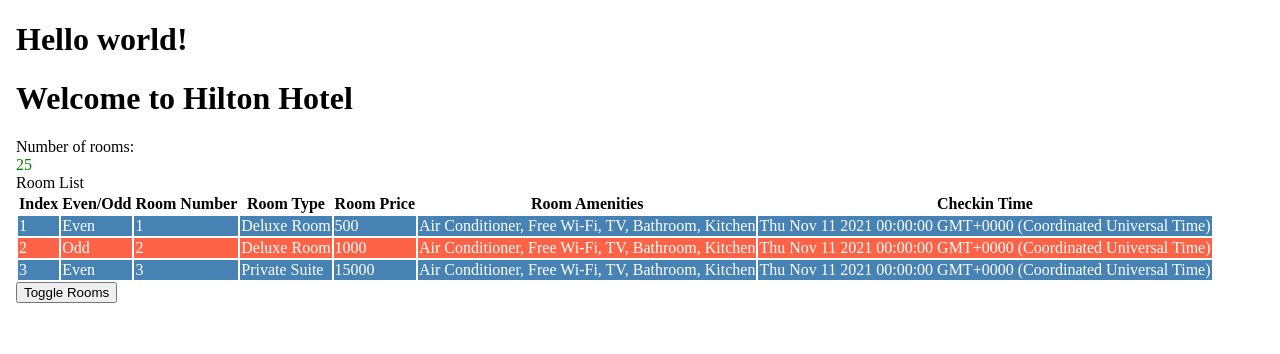
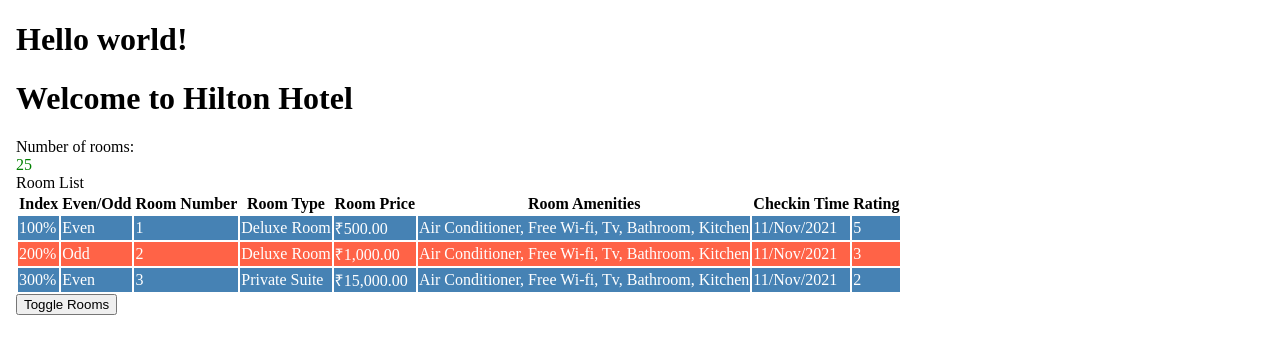
Before and after one commit to ganesh-tyjo/hotel-inventory-app, an Angular app: page / in a window 1280 px wide. Shown: the top 354 px of the page. Built offline with nearby package versions, Linux system fonts and the light colour scheme.

Commit message:
Add Pipes

```diff
--- a/src/app/rooms/rooms.component.html
+++ b/src/app/rooms/rooms.component.html
@@ -4,6 +4,10 @@
 <div [hidden]="toggleRooms">
   Number of rooms:
   <!-- property binding -->
+  <!-- <div
+    [ngStyle]="rooms.availableRooms > 0 ? { color: 'green' } : { color: 'red' }"
+    [innerText]="numberOfRooms"
+  ></div> -->
   <div
     [ngStyle]="{ color: rooms.availableRooms > 0 ? 'green' : 'red' }"
     [innerText]="numberOfRooms"
@@ -12,6 +16,9 @@
 
 <!-- null-coalescing operator ??  -->
 {{ rooms.availableRooms === 0 ? "No Rooms" : "" }}
+
+<!-- pipe -->
+<!-- {{ roomList | json }} -->
 
 <!-- Directive -->
 <div *ngIf="rooms.availableRooms > 0">
@@ -26,18 +33,26 @@
       <th>Room Price</th>
       <th>Room Amenities</th>
       <th>Checkin Time</th>
+      <th>Rating</th>
     </tr>
     <tr
       [ngClass]="e ? 'even' : 'odd'"
-      *ngFor="let room of roomList; let e = even; let o = odd; let i = index"
+      *ngFor="
+        let room of roomList | slice : 0 : 3;
+        let e = even;
+        let o = odd;
+        let i = index
+      "
     >
-      <td>{{ i + 1 }}</td>
+      <!-- pipe -->
+      <td>{{ i + 1 | percent }}</td>
       <td>{{ e ? "Even" : "Odd" }}</td>
       <td>{{ room.roomNumber }}</td>
       <td>{{ room.roomType }}</td>
-      <td>{{ room.price }}</td>
-      <td>{{ room.amenities }}</td>
-      <td>{{ room.checkinTime }}</td>
+      <td>{{ room.price | currency : "INR" }}</td>
+      <td>{{ room.amenities | titlecase }}</td>
+      <td>{{ room.checkinTime | date : "dd/MMM/yyyy" }}</td>
+      <td>{{ room.rating | number : "1.0-0" }}</td>
     </tr>
   </table>
 </div>
--- a/src/app/rooms/rooms.component.ts
+++ b/src/app/rooms/rooms.component.ts
@@ -29,6 +29,7 @@
       photos: '',
       checkinTime: new Date('11-Nov-2021'),
       checkoutTime: new Date('12-Nov-2021'),
+      rating: 4.5,
     },
     {
       roomNumber: 2,
@@ -38,6 +39,7 @@
       photos: '',
       checkinTime: new Date('11-Nov-2021'),
       checkoutTime: new Date('12-Nov-2021'),
+      rating: 3.2,
     },
     {
       roomNumber: 3,
@@ -47,6 +49,7 @@
       photos: '',
       checkinTime: new Date('11-Nov-2021'),
       checkoutTime: new Date('12-Nov-2021'),
+      rating: 2.1,
     },
   ];
 
--- a/src/app/rooms/rooms.ts
+++ b/src/app/rooms/rooms.ts
@@ -12,4 +12,5 @@
   photos: string;
   checkinTime: Date;
   checkoutTime: Date;
+  rating: number;
 }
```
